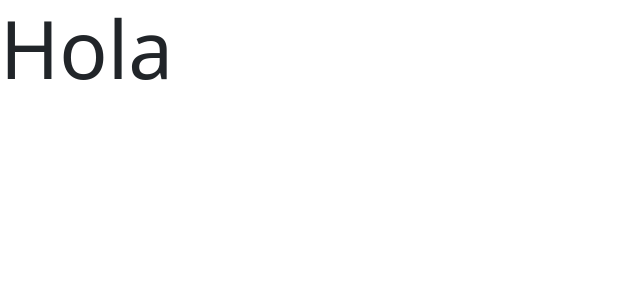
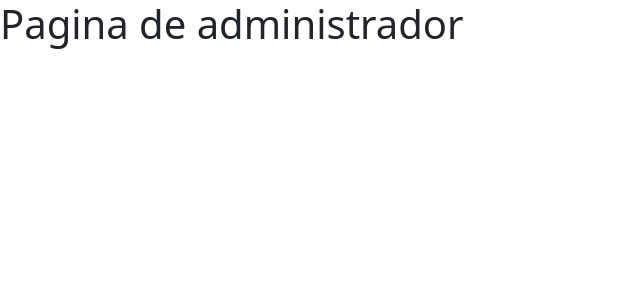
Before and after one commit to MajoAguero94/cafeteria-benito-santos-frond, a React (Create React App) app: page /administrador in a window 1280 px wide. Shown: the top 300 px of the page, without its empty margins (0-640 px from the left). Built offline with nearby package versions, Linux system fonts and the light colour scheme.

Commit message:
se agregaron route de inicio, administrador y error404

```diff
--- a/src/App.jsx
+++ b/src/App.jsx
@@ -1,7 +1,21 @@
 import 'bootstrap/dist/css/bootstrap.min.css'
+import {BrowserRouter, Routes, Route} from "react-router-dom"
+import Administrador from './components/views/Administrador';
+import Inicio from './components/views/Inicio';
+import Error404 from './components/views/Error404';
 function App() {
   return (
-    <h1 className='display-1'>Hola</h1>
+  //administramos las rutas
+  <BrowserRouter>
+  <Routes>
+    <Route exact path='/' element= {<Inicio></Inicio>} ></Route>
+    <Route exact path='/administrador' element={<Administrador></Administrador>}></Route>
+    <Route path='*' element={<Error404></Error404>} ></Route>
+  </Routes>
+
+
+
+  </BrowserRouter>
   );
 }
 
--- /dev/null
+++ b/src/components/views/Administrador.jsx
@@ -0,0 +1,11 @@
+import React from 'react';
+
+const Administrador = () => {
+    return (
+        <div>
+            <h1>Pagina de administrador</h1>
+        </div>
+    );
+};
+
+export default Administrador;
--- /dev/null
+++ b/src/components/views/Error404.jsx
@@ -0,0 +1,11 @@
+import React from 'react';
+
+const Error404 = () => {
+    return (
+        <div>
+            <h1>Pagina de error</h1>
+        </div>
+    );
+};
+
+export default Error404;
--- /dev/null
+++ b/src/components/views/Inicio.jsx
@@ -0,0 +1,11 @@
+import React from 'react';
+
+const Inicio = () => {
+    return (
+        <div>
+            <h1>Pagina principal</h1>
+        </div>
+    );
+};
+
+export default Inicio;
```
Also changed, not shown: src/components/common/Footer.jsx (added, +11 -0 lines), src/components/common/Menu.jsx (added, +11 -0 lines).
